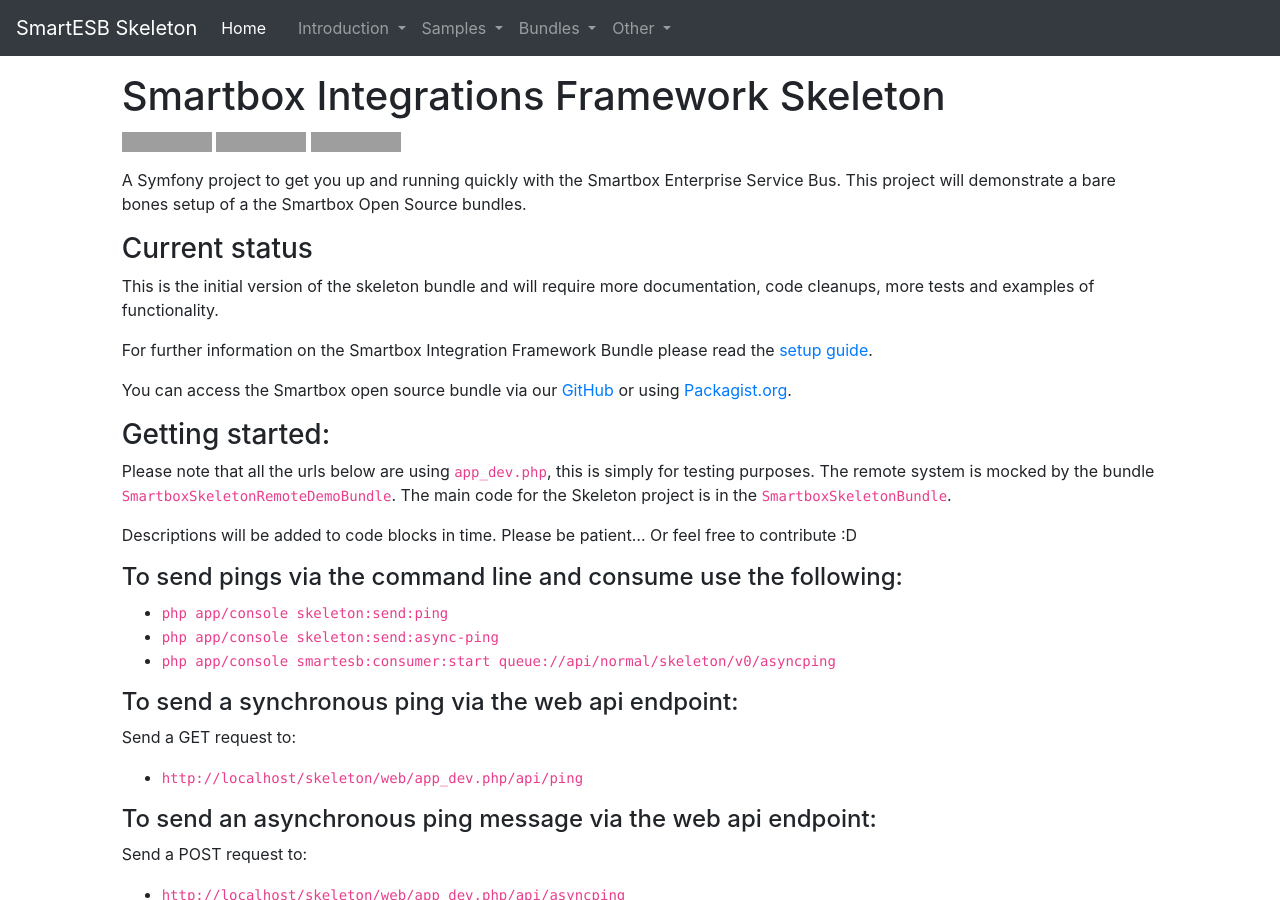
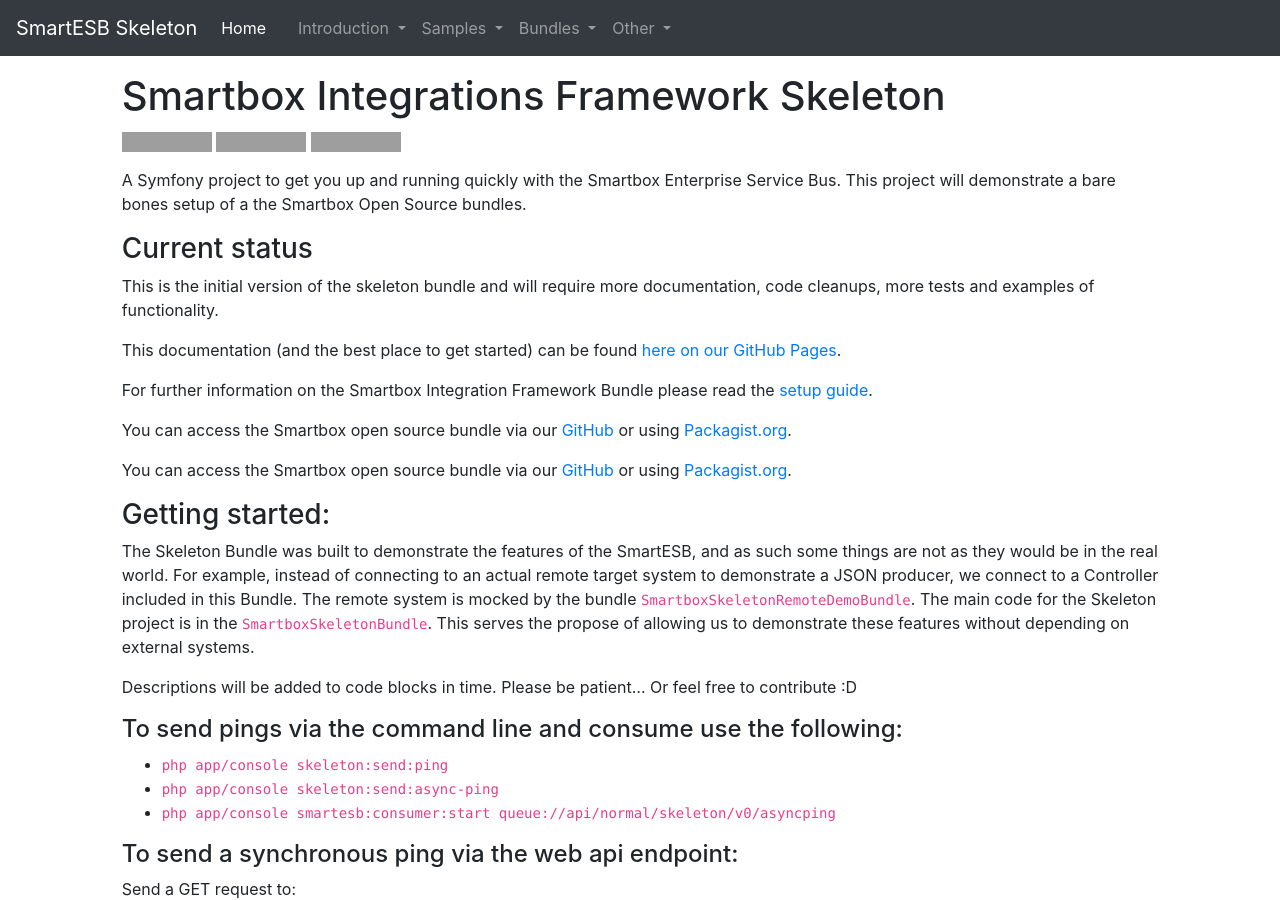
Before and after one commit to smartboxgroup/smartbox-skeleton, a Jekyll site: the page built from docs/index.md, in a window 1280 px wide and 900 px high. Built offline with Jekyll 4.4.1, drawn with Linux system fonts in a browser that asks for light colours; grey boxes are pictures that could not be loaded.

Commit message:
Update index doc

```diff
--- a/docs/index.md
+++ b/docs/index.md
@@ -15,15 +15,20 @@ This project will demonstrate a bare bones setup of a the Smartbox Open Source b
 
 This is the initial version of the skeleton bundle and will require more documentation, code cleanups, more tests and examples of functionality.
 
+This documentation (and the best place to get started) can be found [here on our GitHub Pages](https://smartboxgroup.github.io/smartesb-skeleton/).
+
 For further information on the Smartbox Integration Framework Bundle please read the [setup guide](https://raw.githubusercontent.com/smartboxgroup/integration-framework-bundle/master/README.md).
 
 You can access the Smartbox open source bundle via our [GitHub](https://github.com/smartboxgroup/) or using [Packagist.org](https://packagist.org/packages/smartbox/).
 
+You can access the Smartbox open source bundle via our [GitHub](https://github.com/smartboxgroup/) or using [Packagist.org](https://packagist.org/packages/smartbox/).
 
 ### Getting started:
-Please note that all the urls below are using `app_dev.php`, this is simply for testing purposes.
+The Skeleton Bundle was built to demonstrate the features of the SmartESB, and as such some things are not as they would be in the real world.
+For example, instead of connecting to an actual remote target system to demonstrate a JSON producer, we connect to a Controller included in this Bundle.
 The remote system is mocked by the bundle `SmartboxSkeletonRemoteDemoBundle`.
 The main code for the Skeleton project is in the `SmartboxSkeletonBundle`.
+This serves the propose of allowing us to demonstrate these features without depending on external systems.
 
 Descriptions will be added to code blocks in time. Please be patient... Or feel free to contribute :D
 
```
